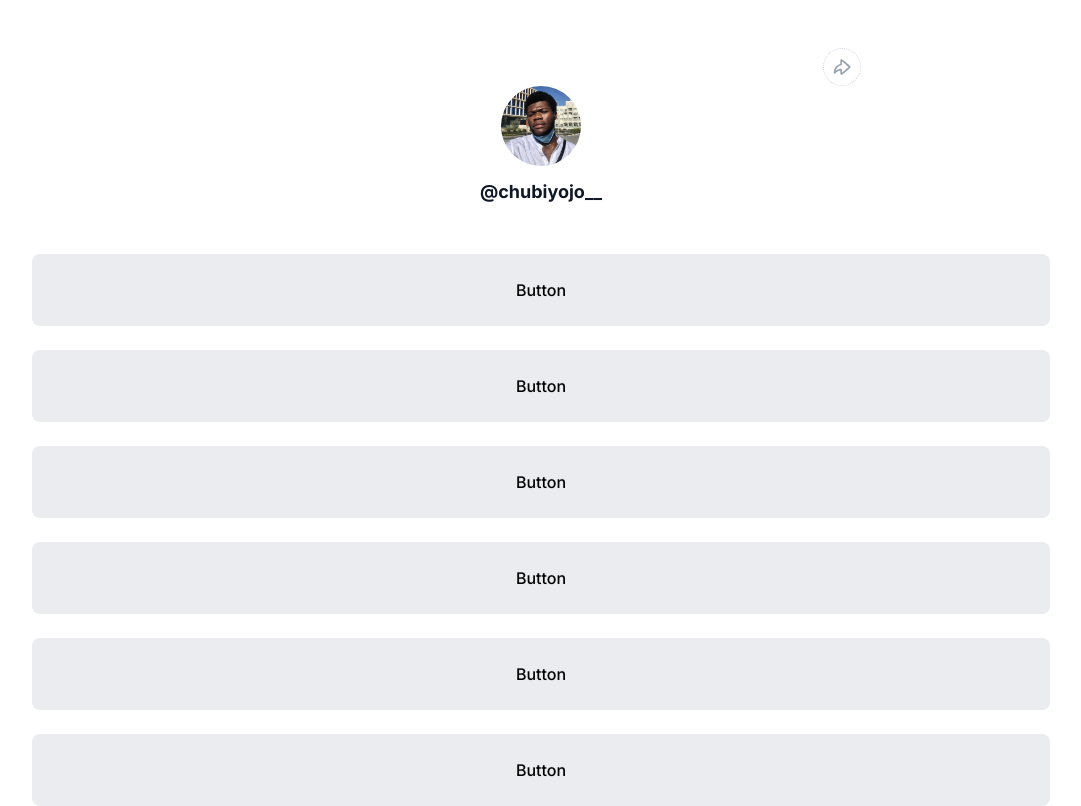
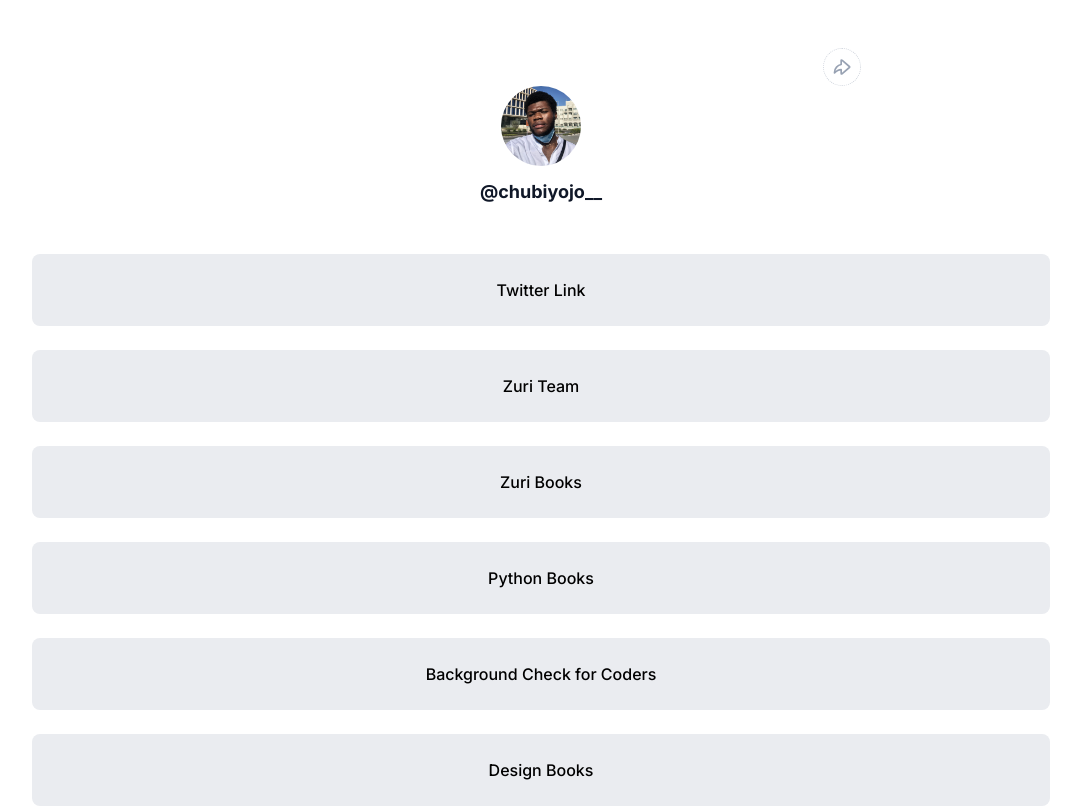
Before and after one commit to CHUBI-HNG-INTERNSHIP/stage-1-linktree, a React (Vite) app: page / in a window 1280 px wide. Shown: the top 806 px of the page, without its empty margins (99-1180 px from the left). Built offline with nearby package versions, Linux system fonts and the light colour scheme.

Commit message:
feat: convert and render link button as component

```diff
--- a/package.json
+++ b/package.json
@@ -4,7 +4,7 @@
   "version": "0.0.0",
   "type": "module",
   "scripts": {
-    "dev": "vite",
+    "dev": "vite --host",
     "build": "tsc && vite build",
     "preview": "vite preview"
   },
--- a/src/App.css
+++ b/src/App.css
@@ -40,6 +40,7 @@ main {
     @apply w-full;
   }
   .button {
+    @apply block;
     @apply bg-gray-200;
     @apply text-center font-[500];
     @apply rounded-[8px];
--- a/src/App.tsx
+++ b/src/App.tsx
@@ -1,5 +1,6 @@
-import { useState } from "react";
-import "./App.css";
+import { linkData } from "./data/links";
+import Link from "./components/Link";
+
 import pfp from "./assets/headshot.jpg";
 import slack from "./assets/slack.svg";
 import github from "./assets/github.svg";
@@ -7,7 +8,19 @@ import zuri from "./assets/zuri.svg";
 import i4g from "./assets/i4g.svg";
 import shareBtn from "./assets/share button.svg";
 import dots from "./assets/dots.svg";
+import "./App.css";
+
 function App() {
+  const links = linkData.map((linkItem) => {
+    return (
+      <Link
+        key={linkItem.id}
+        text={linkItem.text}
+        linkId={linkItem.linkId}
+        link={linkItem.link}
+      />
+    );
+  });
   return (
     <div className="App">
       <main>
@@ -26,14 +39,7 @@ function App() {
             chubiXaX
           </h1>
         </div>
-        <div className="buttons">
-          <div className="button">Button</div>
-          <div className="button">Button</div>
-          <div className="button">Button</div>
-          <div className="button">Button</div>
-          <div className="button">Button</div>
-          <div className="button">Button</div>
-        </div>
+        <div className="buttons">{links}</div>
         <div className="social__links">
           <div className="slack">
             <img src={slack} alt="slack icon" />
--- /dev/null
+++ b/src/components/Link.tsx
@@ -0,0 +1,15 @@
+export default function Link({
+  linkId,
+  link,
+  text,
+}: {
+  linkId: string;
+  link: string;
+  text: string;
+}) {
+  return (
+    <a className="button" href={link} id={linkId}>
+      {text}
+    </a>
+  );
+}
--- /dev/null
+++ b/src/data/links.ts
@@ -0,0 +1,38 @@
+export const linkData = [
+  {
+    id: 0,
+    linkId: "twitter",
+    link: "https://twitter.com/chubiyojo__",
+    text: "Twitter Link",
+  },
+  {
+    id: 1,
+    linkId: "btn__zuri",
+    link: "https://training.zuri.team/",
+    text: "Zuri Team",
+  },
+  {
+    id: 2,
+    linkId: "books",
+    link: "https://books.zuri.team/",
+    text: "Zuri Books",
+  },
+  {
+    id: 3,
+    linkId: "book__python",
+    link: `https://books.zuri.team/python-for-beginners?ref_id=chubiXaX`,
+    text: "Python Books",
+  },
+  {
+    id: 4,
+    linkId: "pitch",
+    link: "https://training.zuri.team/",
+    text: "Background Check for Coders",
+  },
+  {
+    id: 5,
+    linkId: "book__design",
+    link: "https://books.zuri.team/design-rules",
+    text: "Design Books",
+  },
+];
```
